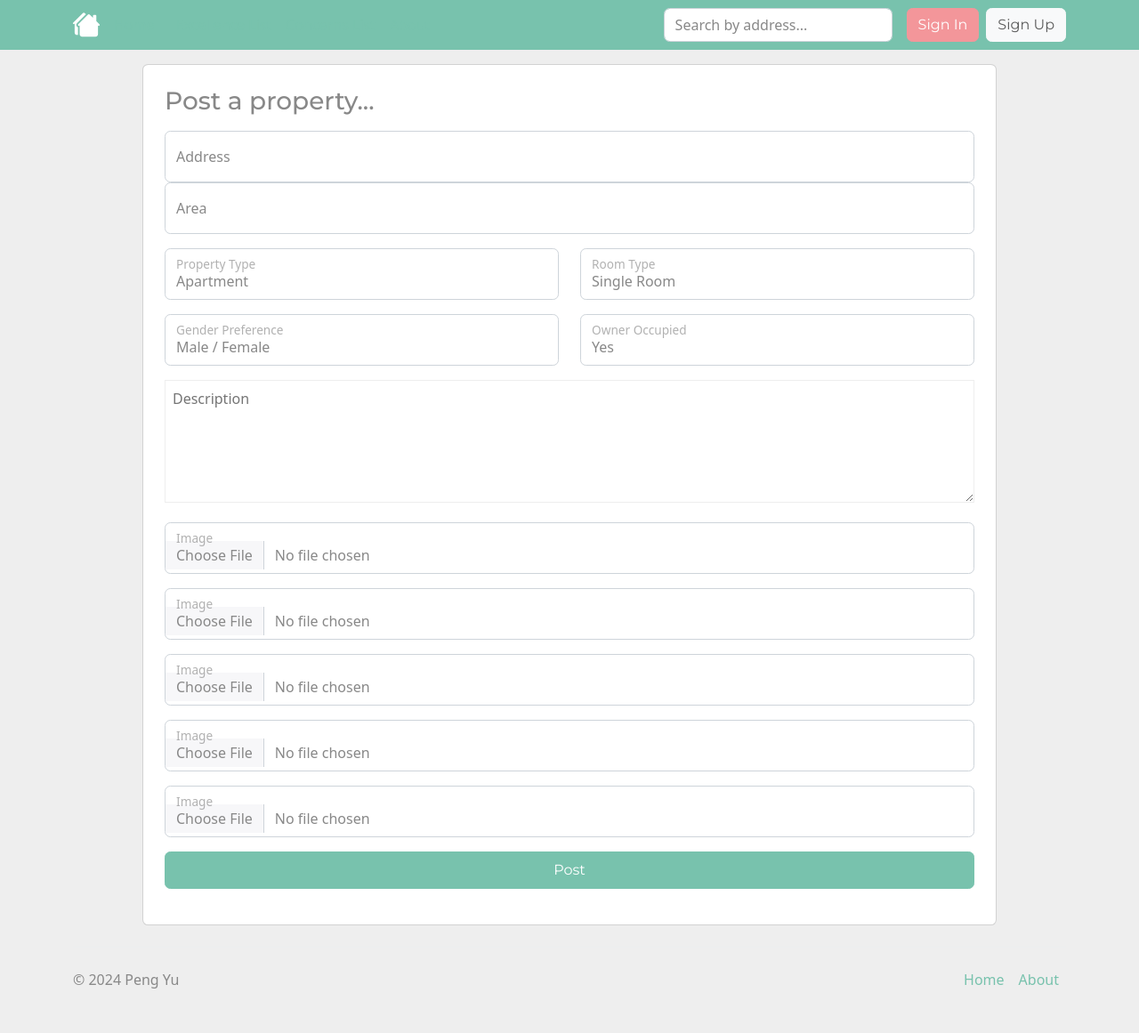
After one commit to pengyoo/cdos_rentrater, a Django app: page /post/ in a window 1280 px wide. The commit adds this page. Shown: the whole page at 89% size. Run offline with Django 5.2, Linux system fonts and the light colour scheme; some libraries are stand-ins or nearby versions.

Commit message:
implement add property feature

```diff
--- a/rater/forms.py
+++ b/rater/forms.py
@@ -3,9 +3,12 @@ from django.contrib.auth.models import User
 from django.contrib.auth.forms import UserCreationForm
 from django.contrib.auth.models import User
 from django.core import validators
+from django import forms
+
+from . import models
 
 
-class UserSignUpForm(UserCreationForm):
+class SignUpForm(UserCreationForm):
     email = forms.EmailField(validators=[validators.validate_email])
 
     min_length = 5
@@ -19,3 +22,11 @@ class UserSignUpForm(UserCreationForm):
     class Meta:
         model = User
         fields = ['username', 'email', 'password1', 'password2']
+
+
+class PropertyForm(forms.ModelForm):
+
+    class Meta:
+        model = models.Property
+        fields = ['address', 'area', 'property_type', 'room_type',
+                  'gender_preference', 'owner_occupied', 'description']
--- a/rater/models.py
+++ b/rater/models.py
@@ -55,11 +55,11 @@ class Property(models.Model):
     created_at = models.DateTimeField(auto_now_add=True)
 
     # average rating
-    rating = models.DecimalField(max_digits=2, decimal_places=1)
+    rating = models.DecimalField(max_digits=2, decimal_places=1, default=0)
 
     images = models.ManyToManyField(Image)
 
-    def __str__(self) -> str:
+    def __str__(self):
         return self.address
 
     class Meta:
--- /dev/null
+++ b/rater/templates/rater/add-property.html
@@ -0,0 +1,157 @@
+{% extends "base.html" %}
+{% block style %}
+    .form-post {
+    max-width: 960px;
+    padding: 1rem;
+    }
+    .form-post .form-floating:focus-within {
+    z-index: 2;
+    }
+{% endblock style %}
+{% block content %}
+    <main class="form-post w-100 m-auto mt-3 p-4 card">
+        <h3>Post a property...</h3>
+        {% if form.non_field_errors %}
+            <div class="alert alert-danger pt-2 p-0" role="alert">{{ form.non_field_errors }}</div>
+        {% endif %}
+        <form method="post" class="mt-2">
+            {% csrf_token %}
+            <div class="form-floating">
+                <input type="text"
+                       class="form-control"
+                       id="address"
+                       name="address"
+                       placeholder="address">
+                <label for="address">Address</label>
+                {% if form.address.errors %}<div class="text-danger" role="alert">{{ form.address.errors }}</div>{% endif %}
+            </div>
+            <div class="form-floating">
+                <input type="text"
+                       class="form-control"
+                       id="area"
+                       name="area"
+                       placeholder="Area">
+                <label for="area">Area</label>
+                {% if form.area.errors %}<div class="text-danger" role="alert">{{ form.area.errors }}</div>{% endif %}
+            </div>
+            <div class="row">
+                <div class="col-6">
+                    <div class="form-floating mt-3">
+                        <select type="text"
+                                class="form-control"
+                                id="property_type"
+                                name="property_type"
+                                placeholder="Property type">
+                            <option>Apartment</option>
+                            <option>House</option>
+                            <option>Studio</option>
+                        </select>
+                        <label for="property_type">Property Type</label>
+                        {% if form.property_type.errors %}
+                            <div class="text-danger" role="alert">{{ form.property_type.errors }}</div>
+                        {% endif %}
+                    </div>
+                </div>
+                <div class="col-6">
+                    <div class="form-floating mt-3">
+                        <select type="text"
+                                class="form-control"
+                                id="room_type"
+                                name="room_type"
+                                placeholder="Room type">
+                            <option>Single Room</option>
+                            <option>Double Room</option>
+                        </select>
+                        <label for="room_type">Room Type</label>
+                        {% if form.room_type.errors %}<div class="text-danger" role="alert">{{ form.room_type.errors }}</div>{% endif %}
+                    </div>
+                </div>
+            </div>
+            <div class="row">
+                <div class="col-6">
+                    <div class="form-floating mt-3">
+                        <select type="text"
+                                class="form-control"
+                                id="gender_preference"
+                                name="gender_preference"
+                                placeholder="Gender preference">
+                            <option value="B">Male / Female</option>
+                            <option value="M">Male</option>
+                            <option value="F">Female</option>
+                        </select>
+                        <label for="gender_preference">Gender Preference</label>
+                        {% if form.gender_preference.errors %}
+                            <div class="text-danger" role="alert">{{ form.gender_preference.errors }}</div>
+                        {% endif %}
+                    </div>
+                </div>
+                <div class="col-6">
+                    <div class="form-floating mt-3">
+                        <select type="text"
+                                class="form-control"
+                                id="owner_occupied"
+                                name="owner_occupied"
+                                placeholder="Owner occupied">
+                            <option>Yes</option>
+                            <option>Not</option>
+                        </select>
+                        <label for="owner_occupied">Owner Occupied</label>
+                        {% if form.owner_occupied.errors %}
+                            <div class="text-danger" role="alert">{{ form.owner_occupied.errors }}</div>
+                        {% endif %}
+                    </div>
+                </div>
+            </div>
+            <textarea rows="5"
+                      placeholder="Description"
+                      id="description"
+                      name="description"
+                      class="w-100 mt-3 p-2"
+                      style="border-color: #eeeeee"></textarea>
+            {% if form.description.errors %}<div class="text-danger" role="alert">{{ form.description.errors }}</div>{% endif %}
+            <div class="form-floating mt-3">
+                <input type="file"
+                       accept="image/png, image/gif, image/jpeg"
+                       class="form-control"
+                       id="image1"
+                       placeholder="">
+                <label for="image1">Image</label>
+            </div>
+            <div class="form-floating mt-3">
+                <input type="file"
+                       accept="image/png, image/gif, image/jpeg"
+                       class="form-control"
+                       id="image2"
+                       placeholder="">
+                <label for="image2">Image</label>
+            </div>
+            <div class="form-floating mt-3">
+                <input type="file"
+                       accept="image/png, image/gif, image/jpeg"
+                       class="form-control"
+                       id="image3"
+                       placeholder="">
+                <label for="image3">Image</label>
+            </div>
+            <div class="form-floating mt-3">
+                <input type="file"
+                       accept="image/png, image/gif, image/jpeg"
+                       class="form-control"
+                       id="image4"
+                       placeholder="">
+                <label for="image4">Image</label>
+            </div>
+            <div class="form-floating mt-3">
+                <input type="file"
+                       accept="image/png, image/gif, image/jpeg"
+                       class="form-control"
+                       id="image5"
+                       placeholder="">
+                <label for="image5">Image</label>
+            </div>
+            <button class="btn btn-primary w-100 py-2 my-3"
+                    style="color: #ffffff"
+                    type="submit">Post</button>
+        </form>
+    </main>
+{% endblock content %}
--- a/rater/templates/rater/index.html
+++ b/rater/templates/rater/index.html
@@ -158,6 +158,6 @@
     </div>
   </div>
   <button class="btn btn-primary mt-5" style="width: 100%">
-    <a class="nav-link" href="post.html">Post a property</a>
+    <a class="nav-link" href="{% url 'add_property' %}">Post a property</a>
   </button>
 {% endblock side %}
--- a/rater/urls.py
+++ b/rater/urls.py
@@ -11,6 +11,7 @@ from . import views
 urlpatterns = [
     path('', views.HomeView.as_view(), name="home"),
     path("property/<int:pk>/", views.PropertyDetailView.as_view(), name="property"),
+    path("post/", views.AddPropertyView.as_view(), name="add_property"),
     path('about/', views.AboutView.as_view(), name="about"),
     path('signup/', views.SignUpView.as_view(), name='signup'),
     path('signin/', auth_views.LoginView.as_view(template_name='rater/signin.html'), name='signin'),
--- a/rater/views.py
+++ b/rater/views.py
@@ -51,9 +51,27 @@ class AboutView(TemplateView):
 # Sign up view: display sign up form and register a user through post request
 class SignUpView(CreateView):
     template_name = 'rater/signup.html'
-    form_class = forms.UserSignUpForm
+    form_class = forms.SignUpForm
     success_url = reverse_lazy("signin")
 
     # def form_valid(self, form):
     #     form.send_email()
     #     return super().form_valid(form)
+
+
+# Add Property View
+class AddPropertyView(CreateView):
+    template_name = 'rater/add-property.html'
+    form_class = forms.PropertyForm
+    success_url = reverse_lazy("home")
+
+    # Check user type, only landlords are allowed to perform property adding
+    def form_valid(self, form):
+        user = self.request.user
+
+        if not user.profile.is_landlord:
+            error_message = "You are not authorized to add a property."
+            return render(self.request, self.template_name, {'form': form, 'error_message': error_message})
+
+        form.instance.user = user
+        return super().form_valid(form)
```
Also changed, not shown: db.sqlite3, rater/migrations/0003_alter_property_rating_alter_userprofile_user.py (added).
